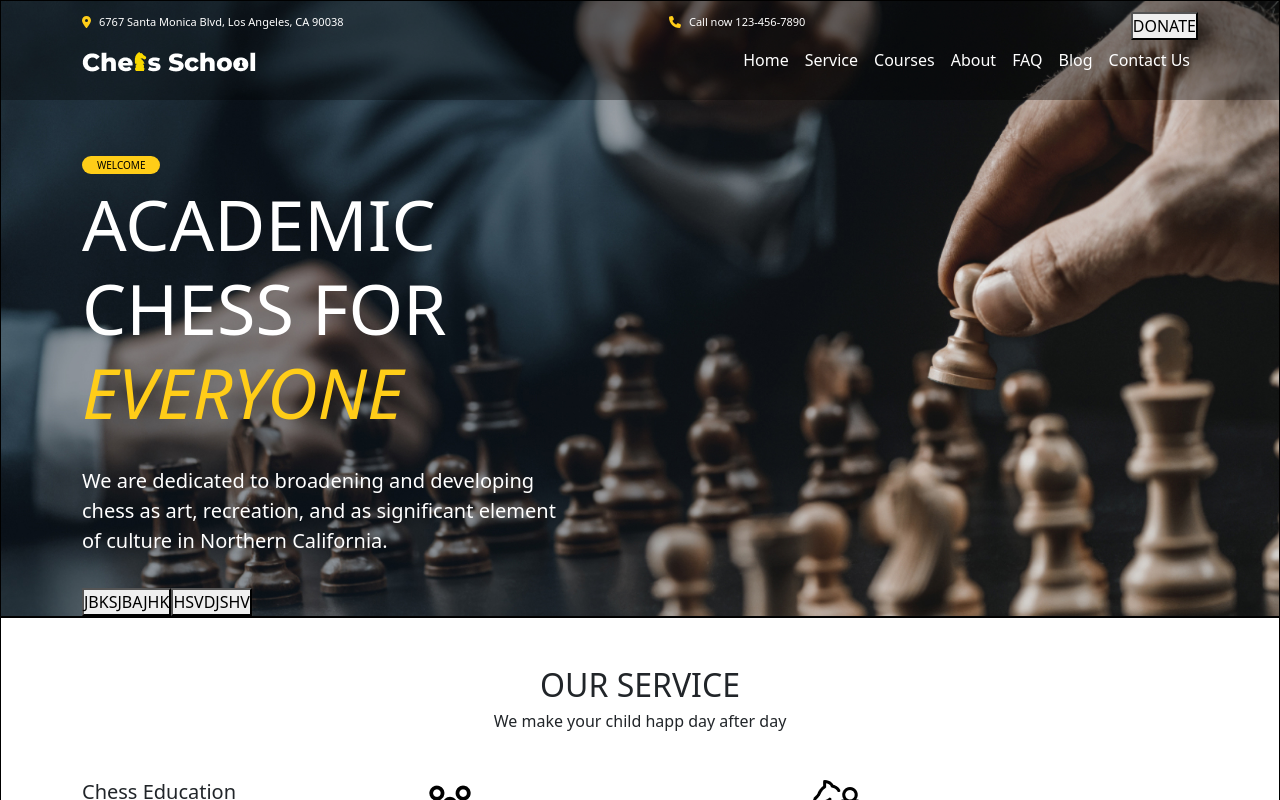
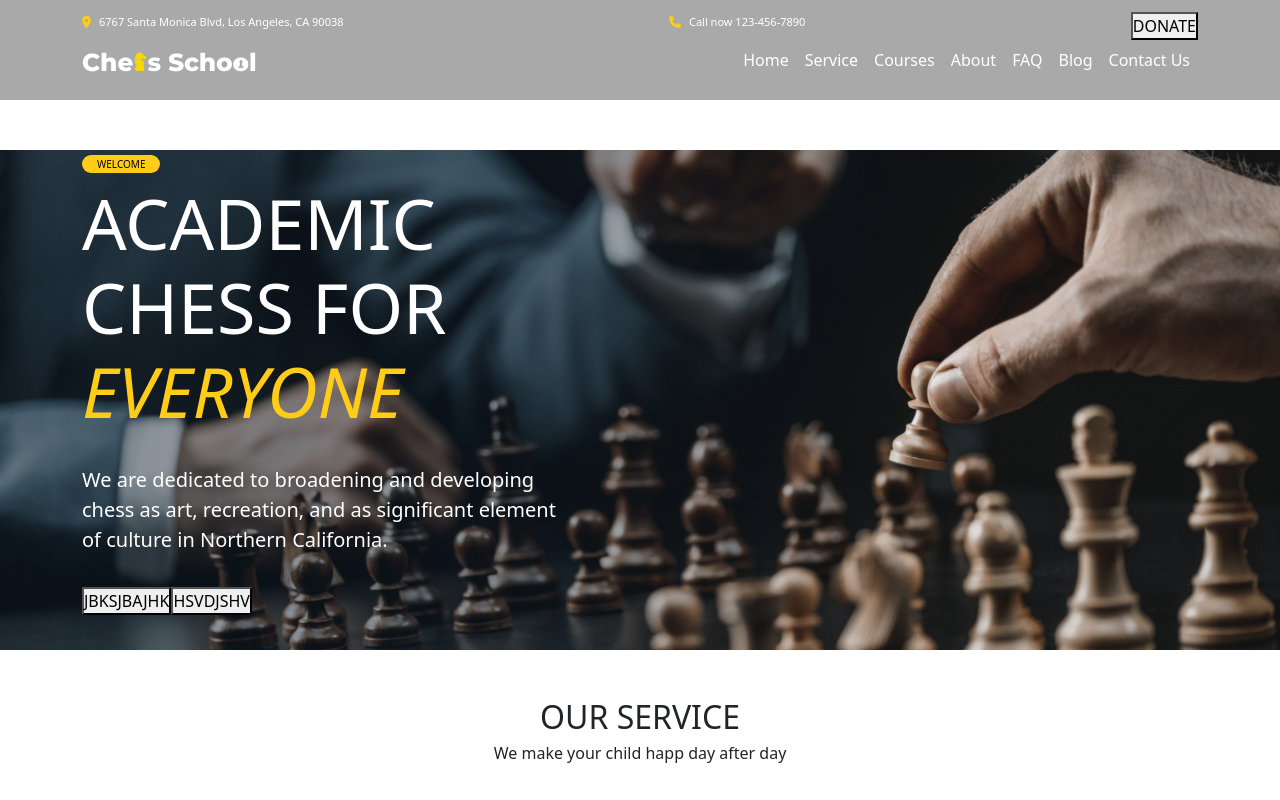
Before and after one commit to antonionovelli92/proj-html-vuejs, a Vue app: page / in a window 1280 px wide. Shown: the top 800 px of the page. Built offline with nearby package versions, Linux system fonts and the light colour scheme.

Commit message:
remove border form style

```diff
--- a/src/assets/sass/style.scss
+++ b/src/assets/sass/style.scss
@@ -18,5 +18,4 @@ img{
 section{
     width: 100%;
 
-    border: 1px solid black;
 }
```
